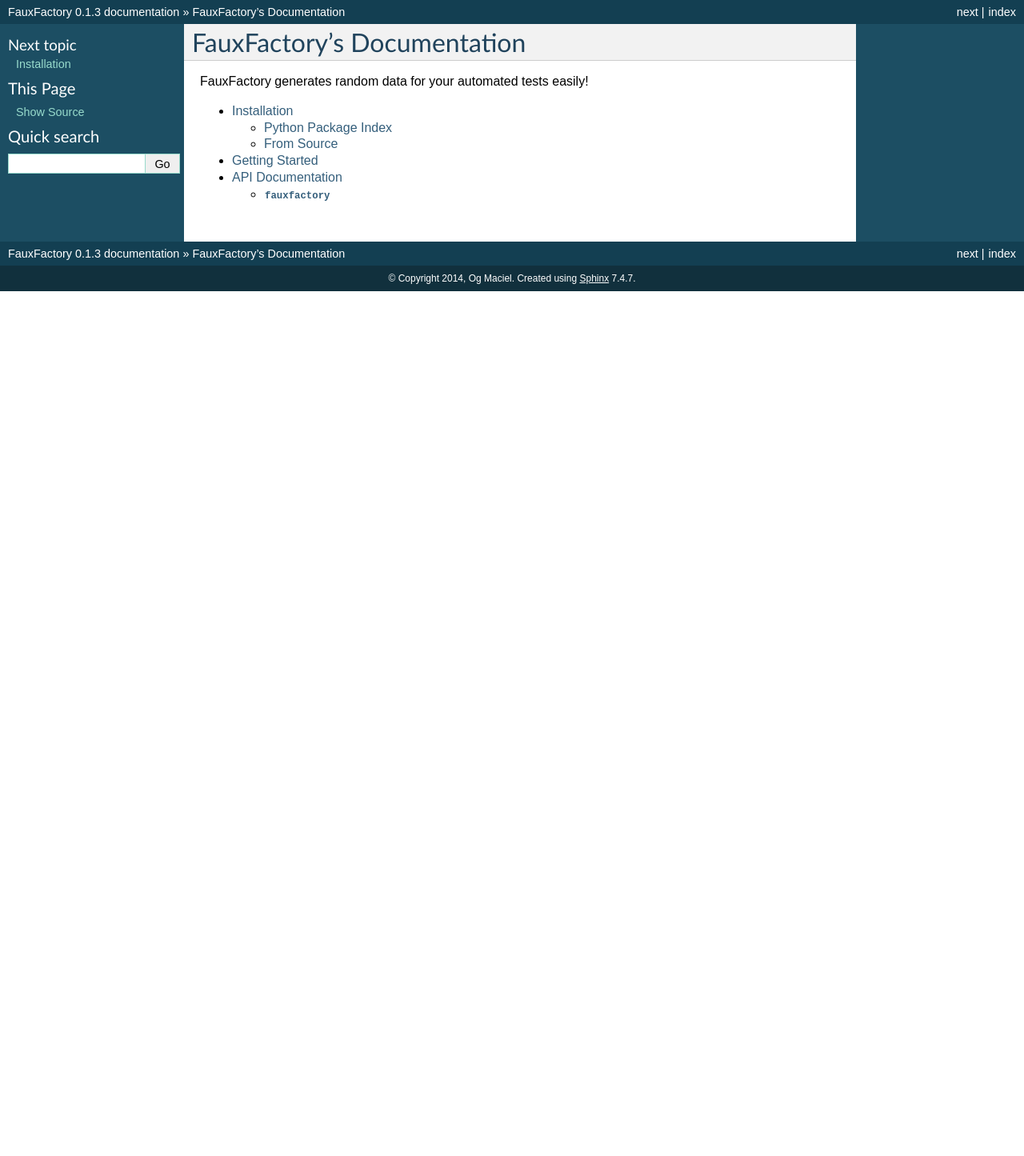
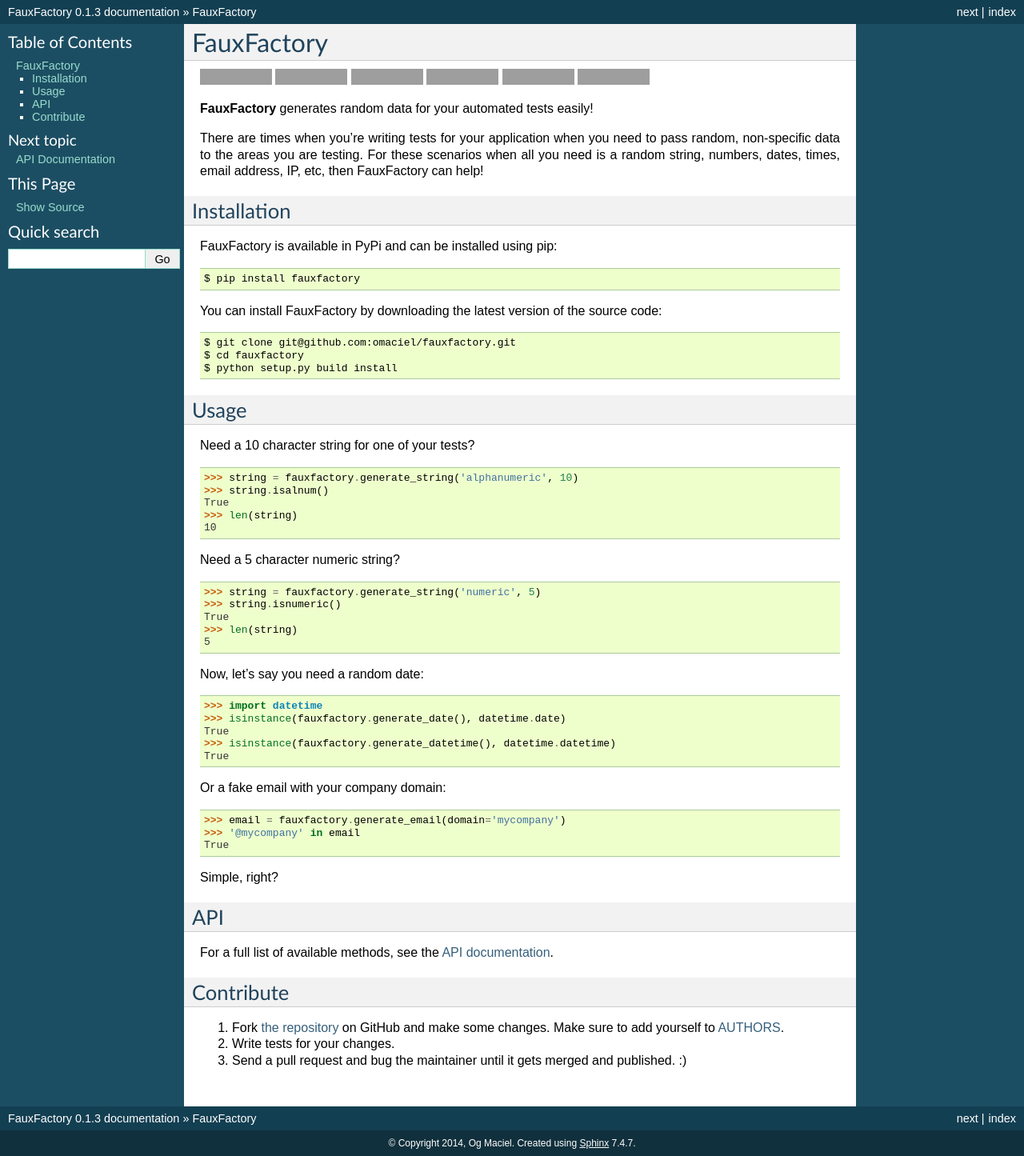
Before and after one commit to omaciel/fauxfactory, a Sphinx documentation site: the page built from docs/index.rst, in a window 1280 px wide. Shown: the whole page at 80% size. Built offline with Sphinx 7.4.7, drawn with Linux system fonts in a browser that asks for light colours; before the commit the page ends 900 px from its top, so only the background shows below that; grey boxes are pictures that could not be loaded.

Commit message:
Overhaul docs and makefile
Overhaul the underlying structure of the documentation.

* Expand `docs/index.rst` with information taken from `README.rst`,
  `docs/installation.rst` and `docs/getting_started.rst`.
* Make `README.rst` a link pointing to `docs/index.rst`.
* Drop `docs/installation.rst` and `docs/getting_started.rst`.

Why has this been done?

* Making `README.rst` a link means that there is now a single, authoritative
  source for documentation. Formerly, `README.rst` and the various `docs/*`
  files contained much duplicate information.
* Merging `docs/installation.rst` and `docs/getting_started.rst` into
  `docs/index.rst` is simply sensible. The documents are short, and it is
  reasonable for their information to be contained in one page.

Update the makefile with a more robust, expansive and consistently named set of
rules.

* The rules are more robust because they use `&&` instead of `;` for compound
  commands.
* The rules are more expansive because a new rule has been added
  (`docs-doctest`) and the doctests are run when the `test` rule is evaulated.
* The rules are more consistently named because the prefix "docs-" is used to
  denote all rules defined in `docs/Makefile`.

Fix broken doctests. It is now easy to test this because `make test` runs both
normal unit tests and doctests.

```diff
--- a/docs/index.rst
+++ b/docs/index.rst
@@ -1,11 +1,121 @@
-FauxFactory's Documentation
-===========================
+FauxFactory
+===========
 
-FauxFactory generates random data for your automated tests easily!
+.. image:: https://travis-ci.org/omaciel/fauxfactory.png?branch=master
+   :target: https://travis-ci.org/omaciel/fauxfactory
+   :alt: Build Status
+
+.. image:: https://pypip.in/py_versions/fauxfactory/badge.png
+   :target: https://pypi.python.org/pypi/fauxfactory
+   :alt: Python Compatibility
+
+.. image:: https://badge.fury.io/py/fauxfactory.png
+   :target: http://badge.fury.io/py/fauxfactory
+   :alt: Current Version
+
+.. image:: https://pypip.in/d/fauxfactory/badge.png
+   :target: https://crate.io/packages/fauxfactory/
+   :alt: Download Statistics
+
+.. image:: https://coveralls.io/repos/omaciel/fauxfactory/badge.png?branch=master
+   :target: https://coveralls.io/r/omaciel/fauxfactory?branch=master
+   :alt: Test Coverage
+
+.. image:: https://pypip.in/license/fauxfactory/badge.png
+   :target: https://pypi.python.org/pypi/fauxfactory/
+   :alt: License
+
+**FauxFactory** generates random data for your automated tests easily!
+
+There are times when you're writing tests for your application when you need to
+pass random, non-specific data to the areas you are testing. For these scenarios
+when all you need is a random string, numbers, dates, times, email address, IP,
+etc, then FauxFactory can help!
+
+Installation
+------------
+
+FauxFactory is available in PyPi and can be installed using pip::
+
+    $ pip install fauxfactory
+
+You can install FauxFactory by downloading the latest version of the source
+code::
+
+    $ git clone git@github.com:omaciel/fauxfactory.git
+    $ cd fauxfactory
+    $ python setup.py build install
+
+Usage
+-----
+
+.. testsetup::
+
+    import os
+    import sys
+    ROOT_PATH = os.path.abspath(os.path.pardir)
+    if ROOT_PATH not in sys.path:
+        sys.path.append(ROOT_PATH)
+    import fauxfactory
+
+Need a 10 character string for one of your tests?
+
+.. doctest::
+
+    >>> string = fauxfactory.generate_string('alphanumeric', 10)
+    >>> string.isalnum()
+    True
+    >>> len(string)
+    10
+
+Need a 5 character numeric string?
+
+.. doctest::
+
+    >>> string = fauxfactory.generate_string('numeric', 5)
+    >>> string.isnumeric()
+    True
+    >>> len(string)
+    5
+
+Now, let's say you need a random date:
+
+.. doctest::
+
+    >>> import datetime
+    >>> isinstance(fauxfactory.generate_date(), datetime.date)
+    True
+    >>> isinstance(fauxfactory.generate_datetime(), datetime.datetime)
+    True
+
+Or a fake email with your company domain:
+
+.. doctest::
+
+    >>> email = fauxfactory.generate_email(domain='mycompany')
+    >>> '@mycompany' in email
+    True
+
+Simple, right?
+
+API
+---
+
+For a full list of available methods, see the :doc:`API documentation <./api>`.
 
 .. toctree::
-    :maxdepth: 2
+    :hidden:
 
-    installation
-    getting_started
     api
+
+Contribute
+----------
+
+#. Fork `the repository`_ on GitHub and make some changes. Make sure to add
+   yourself to `AUTHORS`_.
+#. Write tests for your changes.
+#. Send a pull request and bug the maintainer until it gets merged and
+   published. :)
+
+.. _`the repository`: http://github.com/omaciel/fauxfactory
+.. _`AUTHORS`: https://github.com/omaciel/fauxfactory/blob/master/AUTHORS.rst
```
Also changed, not shown: README.rst (+1 -133 lines), docs/getting_started.rst (deleted, +0 -51 lines), docs/installation.rst (deleted, +0 -19 lines), 1 other file.
